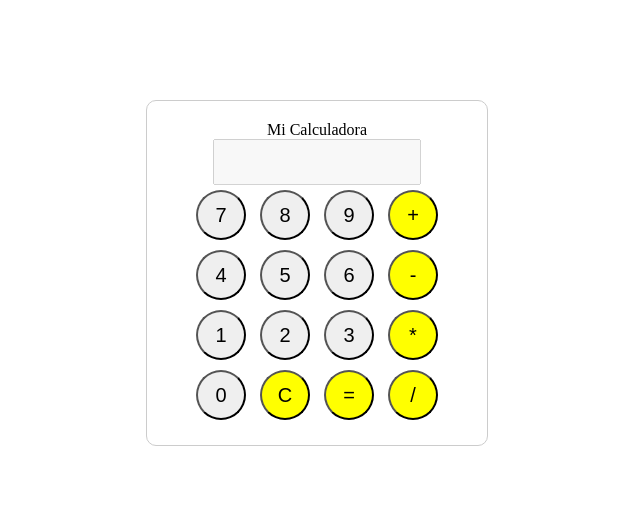
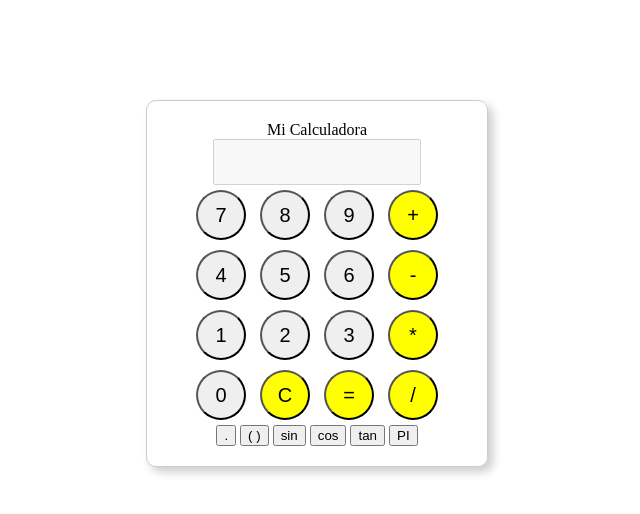
Before and after one commit to fabrizio123450/fcalculator.github.io, a plain HTML site: page index.html in a window 1280 px wide. Shown: the whole page, without its empty margins (323-963 px from the left). Drawn offline with Linux system fonts and the light colour scheme.

Commit message:
se empieza calculadora cientifica

```diff
--- a/fcalculator.css
+++ b/fcalculator.css
@@ -7,6 +7,7 @@
     border: 1px solid #ccc;
     border-radius: 10px;
     width: 300px;
+    box-shadow: 5px 5px 10px rgba(0, 0, 0, 0.2);
 }
 /*agranda el input*/
 .input {
--- a/index.html
+++ b/index.html
@@ -8,8 +8,9 @@
     <title>Calculadora</title>
 </head>
 <div class="calculadora-container">
-    <head>Mi Calculadora</head>
+
     <body>
+        <div>Mi Calculadora</div>
         <div>
             <input type="text" class="input" id="pantalla" disabled>
         </div>
@@ -37,6 +38,14 @@
             <button class="boton-operator" onclick="calcular()">=</button>
             <button class="boton-operator" onclick="operacion('/')">/</button>
         </div>
+        <div>
+            <button onclick="agregarPunto('.')">.</button>
+            <button onclick="agregarParentesis('(', ')')">( )</button>
+            <button onclick="agregarFuncion('sin(')">sin</button>
+            <button onclick="agregarFuncion('cos(')">cos</button>
+            <button onclick="agregarFuncion('tan(')">tan</button>
+            <button onclick="agregarFuncion('tan(')">PI</button>
+        </div>
 
     </body>
 </div>
```
